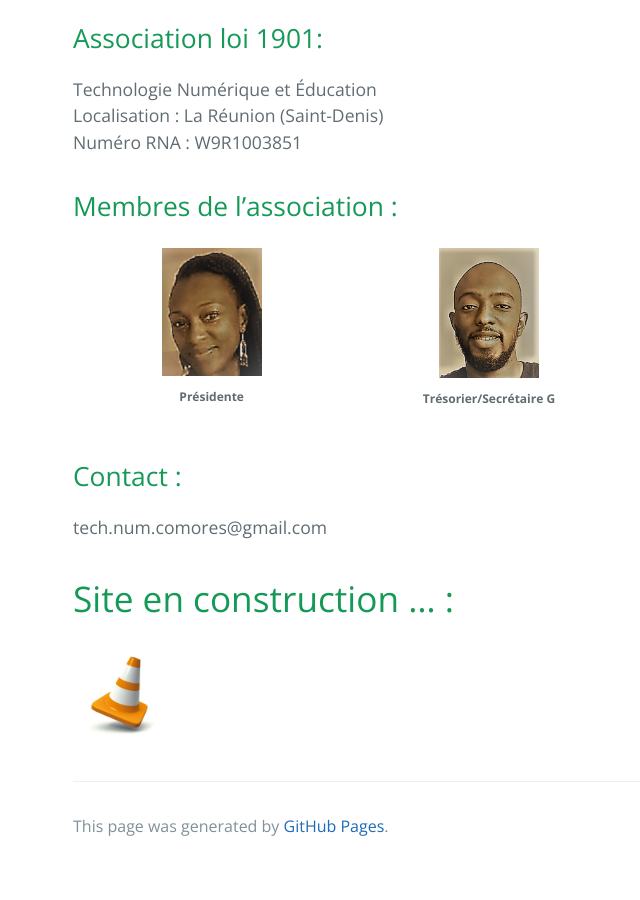
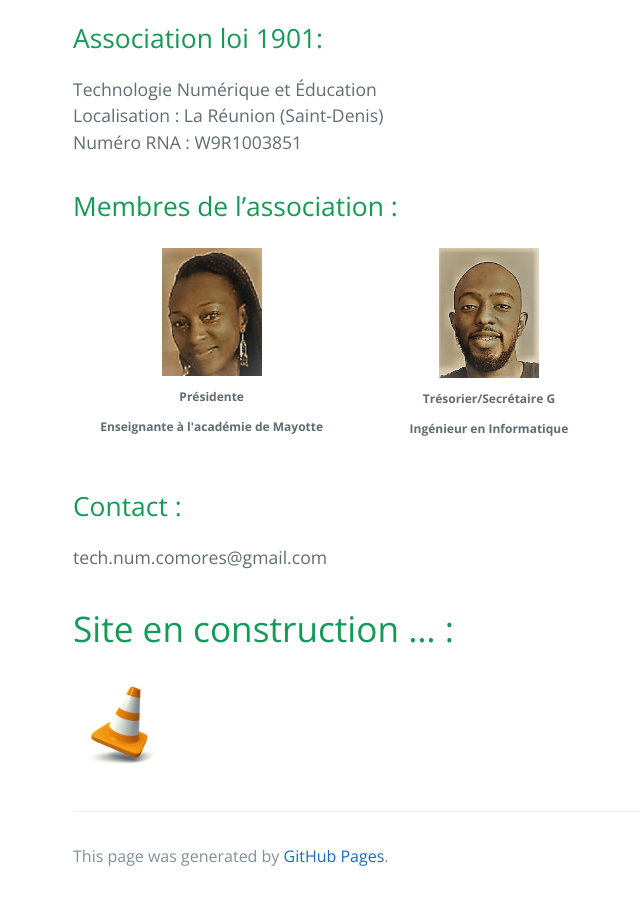
Before and after one commit to tech-num/tech-num.github.io, a Jekyll site: the page built from index.md, in a window 1280 px wide and 900 px high, scrolled down 1182 px. Shown: the whole window, without its empty margins (151-791 px from the left). Built offline with Jekyll 4.4.1, drawn with Linux system fonts in a browser that asks for light colours; before the commit the page ends 2052 px from its top, so only the background shows below that.

Commit message:
Update index.md

```diff
--- a/index.md
+++ b/index.md
@@ -27,10 +27,12 @@ Numéro RNA : W9R1003851 <br>
   <div align="center" class="column">
     <img align="center" src="local/images/na.png" width="100">
     <p align="center" style="font-size:12px"><b>Présidente</b></p>
+    <p align="center" style="font-size:12px"><b>Enseignante à l'académie de Mayotte</b></p>
   </div>
   <div align="center" class="column">
     <img align="center" src="local/images/al.png" width="100">
     <p align="center" style="font-size:12px"><b>Trésorier/Secrétaire G</b></p>
+    <p align="center" style="font-size:12px"><b>Ingénieur en Informatique</b></p>
   </div>
 </div>
 
```
